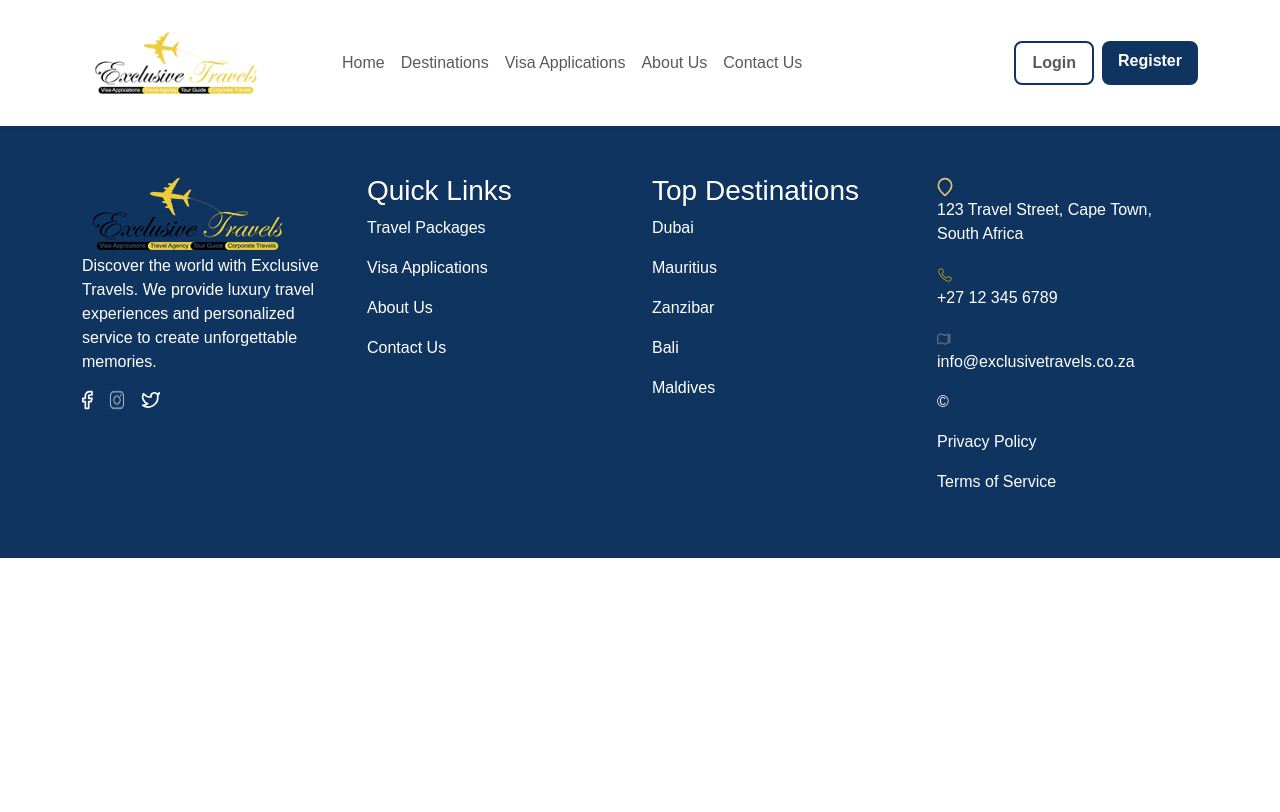
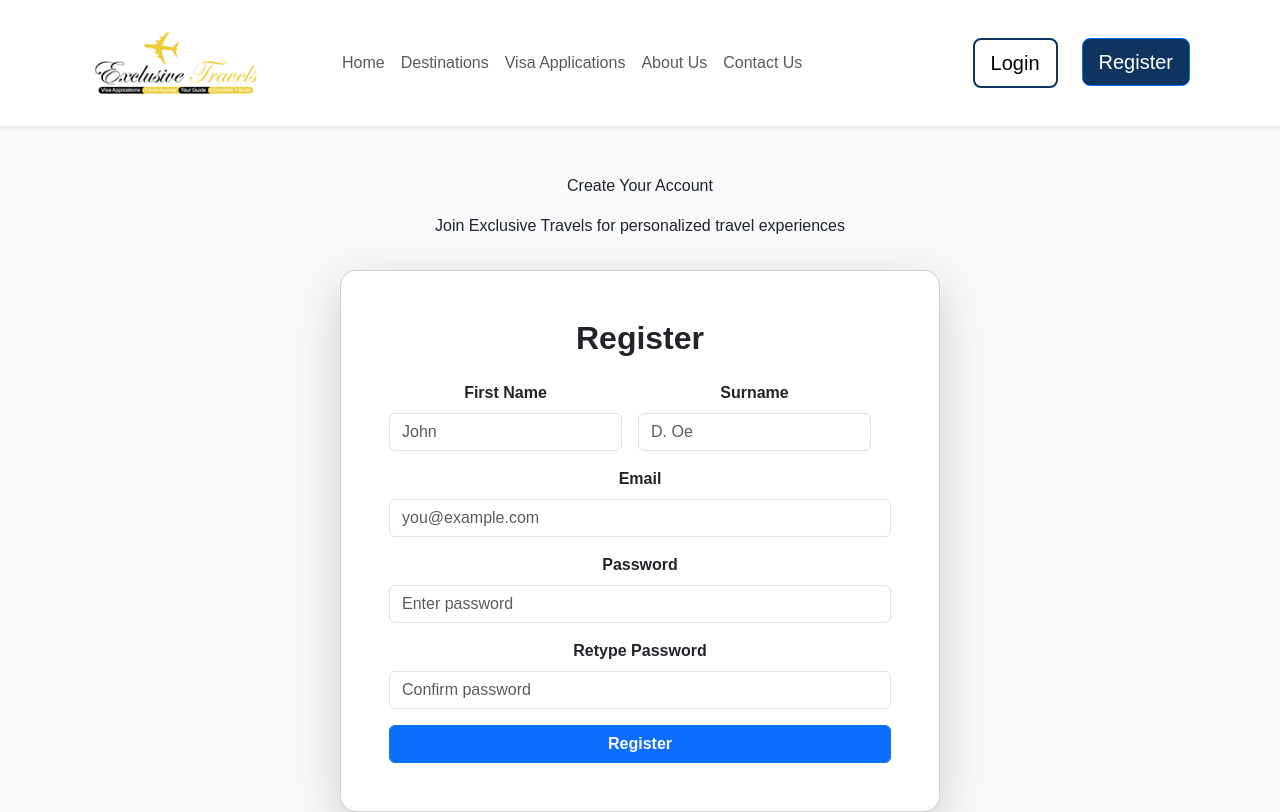
Before and after one commit to Mndi-Iviwe/ExclusiveTravelsWebsite, a React (Vite) app: page /Register in a window 1280 px wide. Shown: the top 812 px of the page. Built offline with nearby package versions, Linux system fonts and the light colour scheme.

Commit message:
added a login section. moving on to content management

```diff
--- a/src/App.css
+++ b/src/App.css
@@ -29,3 +29,19 @@ img {
 .custom-padding {
   padding: 6rem 0;
 }
+
+.squeeze-text {
+  max-width: 600px;        /* adjust to taste */
+  margin: 0 auto;           /* centers the block */
+  text-align: center;       /* optional, for centered layout */
+}
+
+.bg-special {
+  background-color: #F9F5EB !important;
+  color: #374151 !important;
+}
+
+.bg-grey {
+  background-color: #F9FAFB !important;
+  color: #374151 !important;
+}
--- a/src/App.jsx
+++ b/src/App.jsx
@@ -8,6 +8,8 @@ import Visa from './pages/VisaApplication/VisaApplication'
 import Header from './components/Header'
 import Footer from './components/Footer'
 import About from './pages/AboutUs/About'
+import Login from './pages/Auth/Login/Login'
+import Register from './pages/Auth/Register/Register'
 import { Route, Routes } from 'react-router-dom'
 import 'bootstrap/dist/css/bootstrap.min.css'
 
@@ -28,6 +30,8 @@ function App() {
               <Route path = "/About" element = {<About/>} />
               <Route path = "/ContactUs" element = {<Contact/>} />
               <Route path = "/VisaApplication" element = {<Visa/>} />
+              <Route path = "/Login" element = {<Login/>} />
+              <Route path = "/Register" element = {<Register/>} />
           </Routes>
         </div>
 
--- a/src/components/Footer.jsx
+++ b/src/components/Footer.jsx
@@ -3,7 +3,7 @@ import {Link} from 'react-router-dom'
 
 export default function Footer() {
     return(
-        <footer className='bg-brand text-white py-5'>
+        <footer className='bg-brand text-white py-4'>
             <div className="container">
                 <div className="div row">
                     <div className="col">
--- a/src/components/Header.jsx
+++ b/src/components/Header.jsx
@@ -15,20 +15,25 @@ export default function Header() {
           <Nav className="ps-5 me-auto">
             <CustomLink to='/Home'>Home</CustomLink>
             <CustomLink to='/Packages'>Destinations</CustomLink>
-            <CustomLink to='VisaApplication'>Visa Applications</CustomLink>
+            <CustomLink to='/VisaApplication'>Visa Applications</CustomLink>
             <CustomLink to='/About'>About Us</CustomLink>
             <CustomLink to='/ContactUs'>Contact Us</CustomLink>
           </Nav>
+
           <Nav className='gap-2'>
-            <Nav.Link href="#deets" className="btn btn-primary btn-lg px-3 rounded-3 fw-bold"
-            style={{ backgroundColor: "#ffff", border: "2px solid #0F3460"}}
-            >
+            <CustomLink to='/Login'>
+            <button className="btn btn-primary btn-lg px-3 rounded-3 text-black"
+              style={{ backgroundColor: "#ffff", border: "2px solid #0F3460"}}>
               Login
-            </Nav.Link>
-            <Nav.Link eventKey={2} href="#memes" className="btn btn-primary btn-lg px-3 rounded-3 fw-semibold text-white"
-            style={{ backgroundColor: "#0F3460" }}>
-              Register
-            </Nav.Link>
+            </button>
+
+            </CustomLink>
+            <CustomLink to="/Register">
+              <button className="btn btn-primary btn-lg px-3 rounded-3"
+                  style={{ backgroundColor: "#0F3460" }}>
+                Register
+              </button>
+            </CustomLink>
           </Nav>
         </Navbar.Collapse>
       </Container>
--- a/src/pages/AboutUs/About.jsx
+++ b/src/pages/AboutUs/About.jsx
@@ -11,9 +11,11 @@ function AboutUs() {
             >
 
 
-                <div className="bg-brand text-center custom-padding">
-                    <h1 className="text-4"><span className="text-white">About Exclusive Travels</span></h1>
-                    <p className="fs-5 m-0"><span className="text-white">Welcome to the home of Leisure and Travel. We are experts in Travel Management Services and Organized Tours.</span></p>
+                <div className="bg-brand text-center custom-padding ">
+                    <h1><span className="text-white">About Exclusive Travels</span></h1>
+                    <div className=''>
+                        <p class="fs-5 squeeze-text text-center py-2"><span className="text-white">Welcome to the home of Leisure and Travel. We are experts in Travel Management Services and Organized Tours.</span></p>
+                    </div>
                 </div>
 
 
@@ -41,35 +43,40 @@ function AboutUs() {
 
 
 
-            <div className="text-center">
+            <div className="text-center custom-padding bg-grey">
                 <h2 className="text-14"><span className="text-rgb-15-52-96">Our Values</span></h2>
 
-
-                <div className="rectangle-15">
+                <div className="container">
+                        <div className="row gap-4">
+                            <div className="col card shadow-lg border-2 square-card px-0 pt-4 squeeze-text">
                             <p className="text-16"><span className="text-rgb-15-52-96">Excellence</span></p>
                             <p className="text-17"><span className="text-rgb-75-85-99">We strive for excellence in every aspect of our service, ensuring that our clients receive the best possible travel experiences.</span></p>
                             </div>
 
-                <div className="rectangle-18">
+                        <div className="col card shadow-lg border-2 square-card px-0 pt-4 squeeze-text">
                             <p className="text-19"><span className="text-rgb-15-52-96">Integrity</span></p>
                             <p className="text-20"><span className="text-rgb-75-85-99">We conduct our business with the highest level of integrity and transparency, building trust with our clients and partners.</span></p>
                         </div>
 
-                <div className="rectangle-21">
+                        <div className="col card shadow-lg border-2 square-card px-0 pt-4 squeeze-text">
                             <p className="text-22"><span className="text-rgb-15-52-96">Customer Focus</span></p>
                             <p className="text-23"><span className="text-rgb-75-85-99">Our clients are at the heart of everything we do. We tailor our services to meet their unique needs and expectations.</span></p>
                         </div>
+
+                    </div>
+                </div>
+
             </div>
 
 
 
 
-            <div className="text-center justify-content-center custom-padding">
+            <div className="text-center justify-content-center custom-padding bg-special">
 
                 <h3 className="text-25"><span className="text-rgb-15-52-96">Ready to Experience Our Service?</span></h3>
 
 
-                <p className="fs-5"><span className="text-rgb-55-65-81">Let us help you plan your next adventure with our expert travel management services.</span></p>
+                <p className="fs-5 squeeze-text py-4"><span className="text-rgb-55-65-81">Let us help you plan your next adventure with our expert travel management services.</span></p>
 
 
                 <Nav className='gap-2 justify-content-center py-3'>
--- /dev/null
+++ b/src/pages/Auth/Login/Login.jsx
@@ -0,0 +1,57 @@
+function Login() {
+    return (
+        <>
+        <div className="text-center vh-100 bg-light align-items-center">
+
+            <div className="pt-5 pb-3">
+                <p class="text-3"><span class="text-rgb-15-52-96">Welcome Back</span></p>
+                <p class="text-4"><span class="text-rgb-75-85-99">Sign in to access your exclusive travel account</span></p>
+            </div>
+
+            <div className="d-flex justify-content-center">
+                <div className="card shadow-lg rounded-4 p-4" style={{ width: "550px" }}>
+                    <h2 className="text-center fw-bold mb-4">Login</h2>
+                    <form>
+                    <div className="mb-3">
+                        <label htmlFor="loginEmail" className="form-label fw-semibold">
+                        Email
+                        </label>
+                        <input
+                        type="email"
+                        className="form-control"
+                        id="loginEmail"
+                        placeholder="you@example.com"
+                        required
+                        />
+                    </div>
+
+                    <div className="mb-3">
+                        <label htmlFor="loginPassword" className="form-label fw-semibold">
+                        Password
+                        </label>
+                        <input
+                        type="password"
+                        className="form-control"
+                        id="loginPassword"
+                        placeholder="Enter password"
+                        required
+                        />
+                    </div>
+
+                    <button type="submit" className="btn bg-brand w-100 fw-semibold">
+                        Login
+                    </button>
+
+
+                    </form>
+                </div>
+                </div>
+                    <p className="text-center mt-3 mb-0">
+                        Don't have an account? <a href="/Register">Register</a>
+                    </p>
+        </div>
+
+        </>
+    )
+}
+export default Login
--- /dev/null
+++ b/src/pages/Auth/Register/Register.jsx
@@ -0,0 +1,104 @@
+function Register() {
+    return (
+        <>
+
+        <div className="text-center align-items-center vh-100 bg-light">
+
+            <div className="pt-5 pb-3">
+                <p class="text-3"><span class="text-rgb-15-52-96">Create Your Account</span></p>
+                <p class="text-4"><span class="text-rgb-75-85-99">Join Exclusive Travels for personalized travel experiences</span></p>
+            </div>
+
+            <div className="d-flex justify-content-center ">
+              <div className="card shadow-lg rounded-4 p-5" style={{ width: "600px" }}>
+                <h2 className="text-center fw-bold mb-4">Register</h2>
+                <form>
+
+                    <div className="d-flex gap-3">
+                            <div className="mb-3">
+                            <label htmlFor="registerName" className="form-label fw-semibold">
+                            First Name
+                            </label>
+                            <input
+                            type="text"
+                            className="form-control"
+                            id="registerName"
+                            placeholder="John"
+                            required
+                            />
+                        </div>
+
+                        <div className="mb-3">
+                            <label htmlFor="registerName" className="form-label fw-semibold">
+                            Surname
+                            </label>
+                            <input
+                            type="text"
+                            className="form-control"
+                            id="registerName"
+                            placeholder="D. Oe"
+                            required
+                            />
+                        </div>
+                    </div>
+
+
+                  <div className="mb-3">
+                    <label htmlFor="registerEmail" className="form-label fw-semibold">
+                      Email
+                    </label>
+                    <input
+                      type="email"
+                      className="form-control"
+                      id="registerEmail"
+                      placeholder="you@example.com"
+                      required
+                    />
+                  </div>
+
+                  <div className="mb-3">
+                    <label htmlFor="registerPassword" className="form-label fw-semibold">
+                      Password
+                    </label>
+                    <input
+                      type="password"
+                      className="form-control"
+                      id="registerPassword"
+                      placeholder="Enter password"
+                      required
+                    />
+                  </div>
+
+                  <div className="mb-3">
+                    <label htmlFor="registerPassword" className="form-label fw-semibold">
+                      Retype Password
+                    </label>
+                    <input
+                      type="password"
+                      className="form-control"
+                      id="registerPassword"
+                      placeholder="Confirm password"
+                      required
+                    />
+                  </div>
+
+                  <button type="submit" className="btn btn-primary w-100 fw-semibold">
+                    Register
+                  </button>
+
+                </form>
+
+
+
+              </div>
+
+            </div>
+                    <p className="text-center mt-3 mb-0">
+                    Already have an account? <a href="/login">Login</a>
+                    </p>
+
+        </div>
+        </>
+    )
+}
+export default Register
```
Lines whose indentation alone changed are shown as unchanged.
